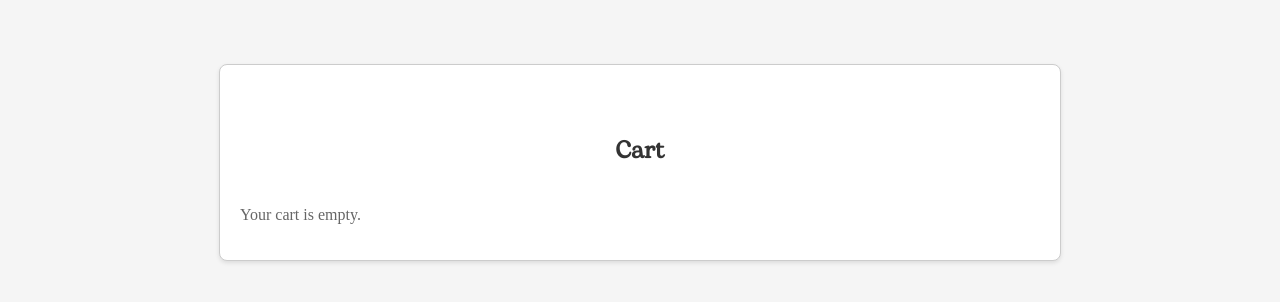
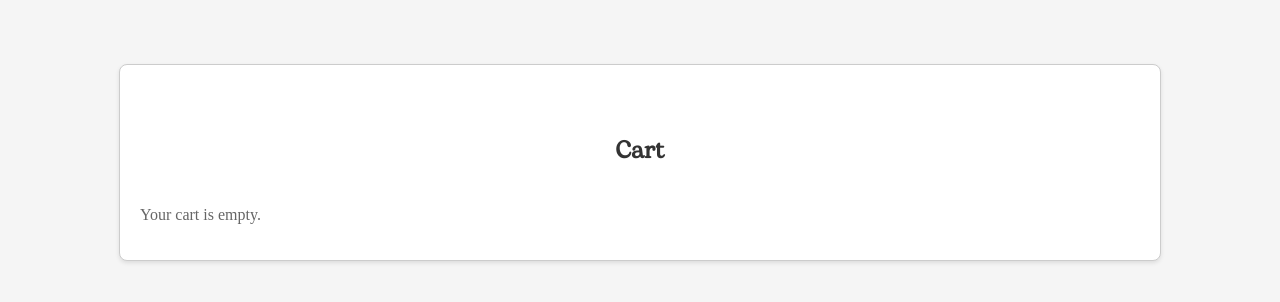
Before and after one commit to Thekey213/Task-Intern-Career-2, a React (Vite) app: page /cart in a window 1280 px wide. Shown: the top 302 px of the page. Built offline with nearby package versions, Linux system fonts and the light colour scheme.

Commit message:
Updated vite.config file

```diff
--- a/src/components/CartButton.jsx
+++ b/src/components/CartButton.jsx
@@ -16,9 +16,9 @@ const CartButton = () => {
              fontWeight: "bold",
              color: "black"
                  }} to="/cart">
+      {totalCount > 0 && <span>{totalCount}</span>} <br/>
       <FontAwesomeIcon icon={faShoppingCart} />
-      {/* Display the total count of items in the cart */}
-      {totalCount > 0 && <span>{totalCount}</span>}
+
     </Link>
   );
 };
--- a/src/pages/cart/cart.css
+++ b/src/pages/cart/cart.css
@@ -1,6 +1,6 @@
 .cart-container {
   font-family: "Arial", sans-serif;
-  max-width: 800px;
+  max-width: 1000px;
   margin: 0 auto;
   padding: 20px;
   border: 1px solid #ccc;
--- a/vite.config.js
+++ b/vite.config.js
@@ -3,5 +3,6 @@ import react from '@vitejs/plugin-react'
 
 // https://vitejs.dev/config/
 export default defineConfig({
-  plugins: [react()]
+  plugins: [react()],
+  base: "/mintmade/"
 })
```
